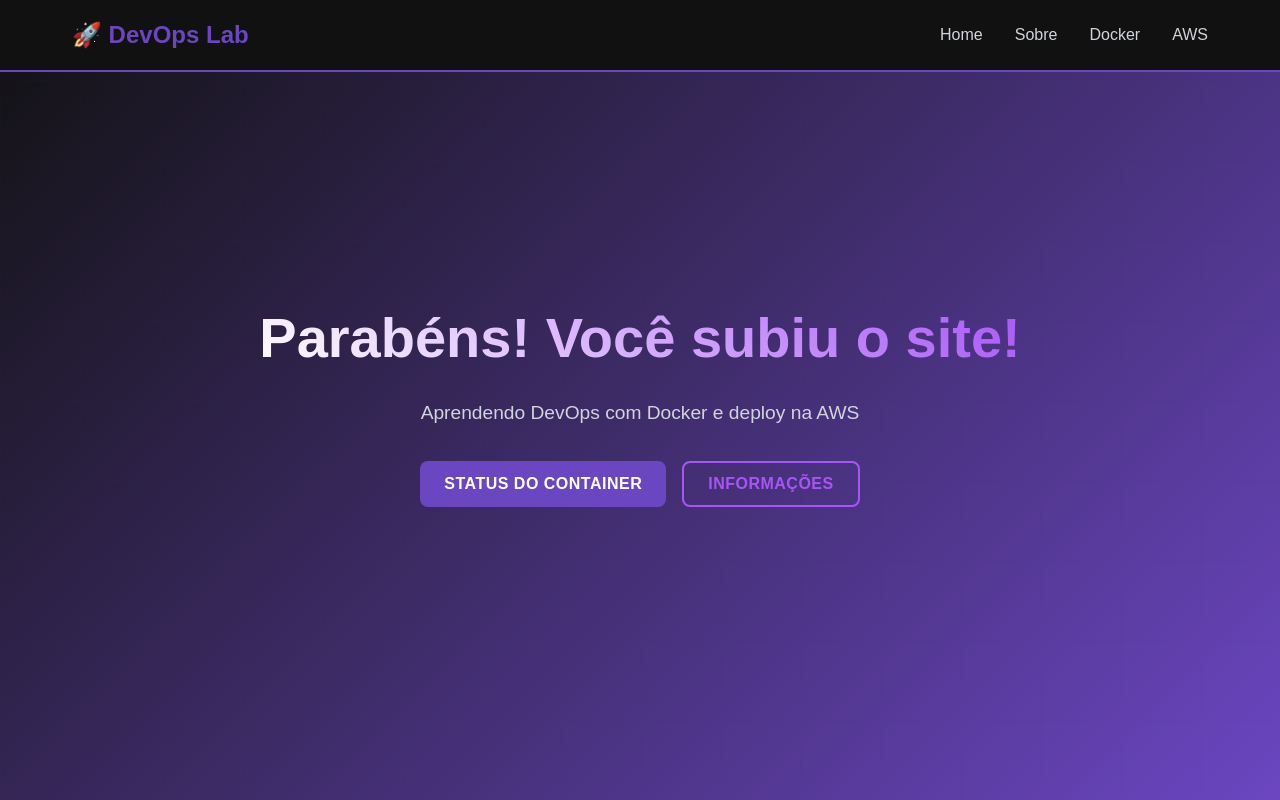
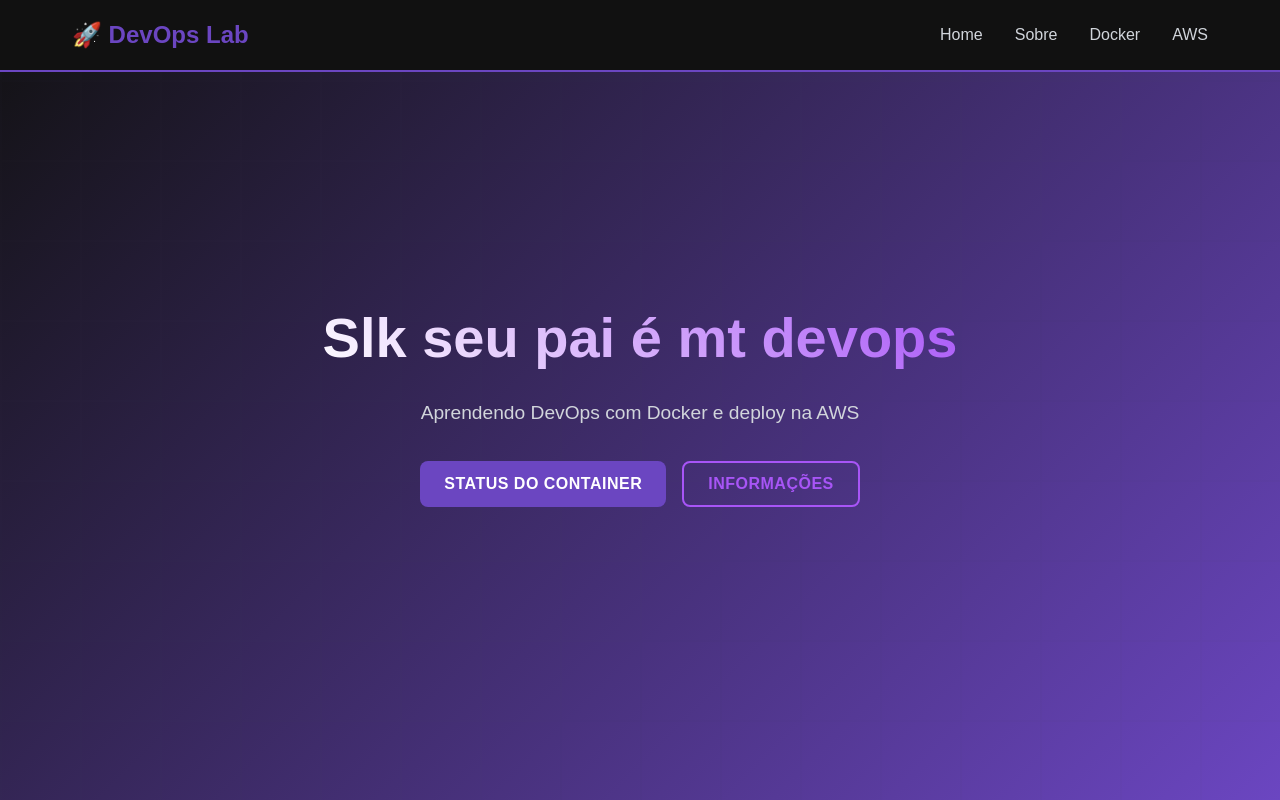
Before and after one commit to HugoCarvalh0/site-devops-lab, a plain HTML site: page website/index.html in a window 1280 px wide. Shown: the top 800 px of the page. Drawn offline with Linux system fonts and the light colour scheme.

Commit message:
Teste de alteração e deploy automático #1

```diff
--- a/website/index.html
+++ b/website/index.html
@@ -3,7 +3,7 @@
 <head>
     <meta charset="UTF-8">
     <meta name="viewport" content="width=device-width, initial-scale=1.0">
-    <title>DevOps Lab - Hugo Carvalho.</title>
+    <title>DevOps Lab - Hugo Carvalho</title>
     <link rel="stylesheet" href="css/style.css">
 </head>
 <body>
@@ -24,7 +24,7 @@
     <main>
         <section id="home" class="hero">
             <div class="container">
-                <h1 class="hero-title">Parabéns! Você subiu o site!</h1>
+                <h1 class="hero-title">Slk seu pai é mt devops</h1>
                 <p class="hero-subtitle">Aprendendo DevOps com Docker e deploy na AWS</p>
                 <div class="hero-buttons">
                     <button class="btn primary" onclick="showStatus()">Status do Container</button>
```
